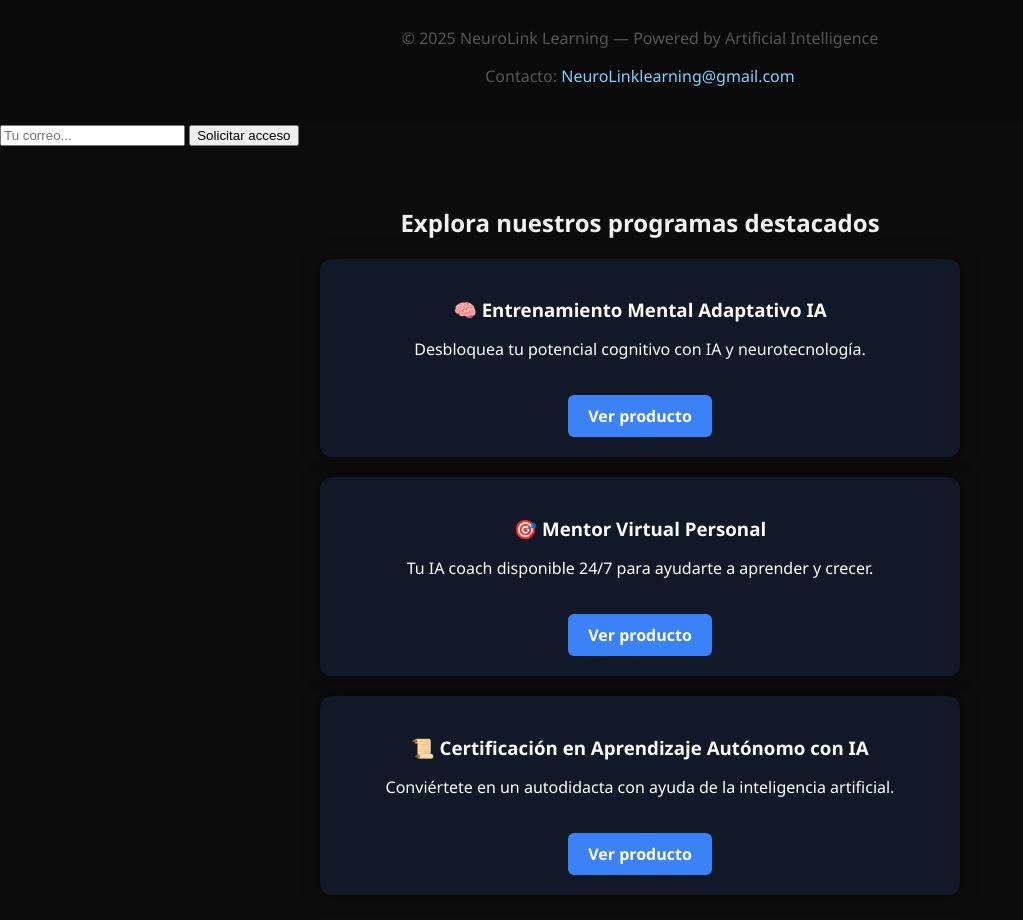
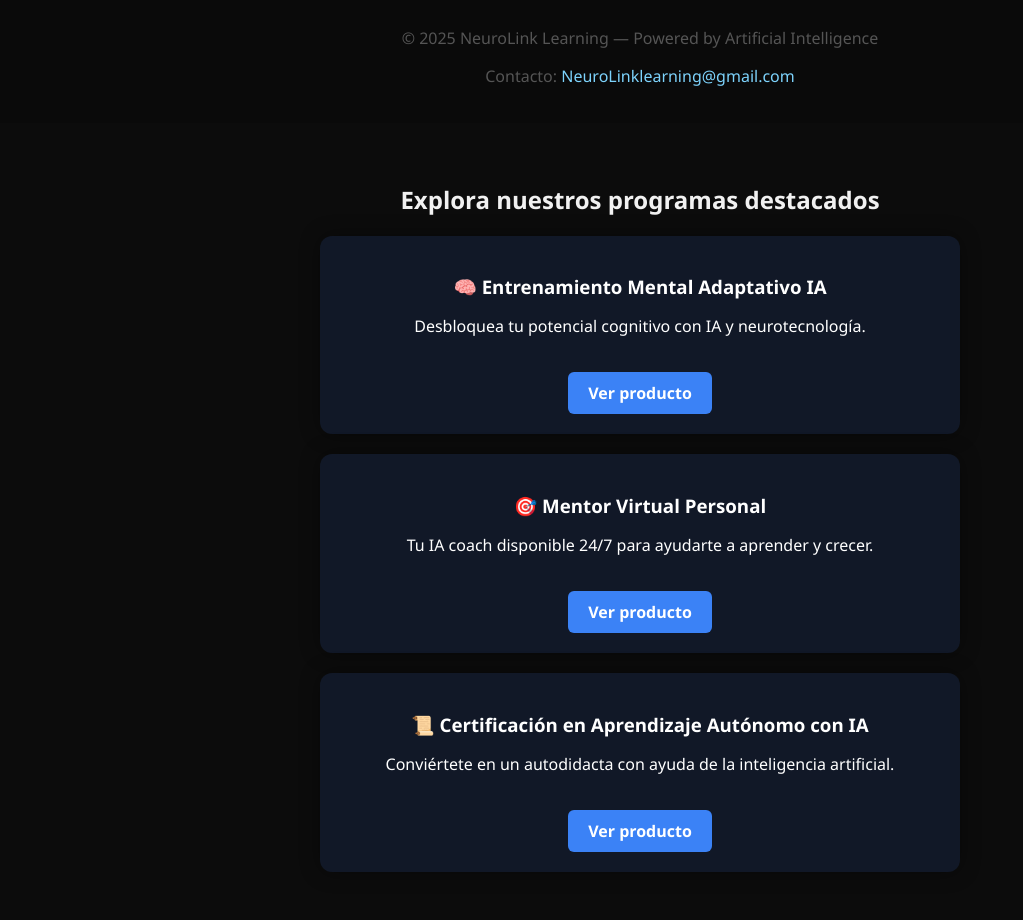
Before and after one commit to AnielH13/NeuroLink-learning, a plain HTML site: page index.html in a window 1280 px wide. Shown: the part 980-1900 px from the top of the page, without its empty margins (0-1023 px from the left). Drawn offline with Linux system fonts and the light colour scheme.

Commit message:
Update index.html

```diff
--- a/index.html
+++ b/index.html
@@ -38,10 +38,6 @@
     <p>&copy; 2025 NeuroLink Learning &mdash; Powered by Artificial Intelligence</p>
     <p>Contacto: <a href="mailto:NeuroLinklearning@gmail.com">NeuroLinklearning@gmail.com</a></p>
   </footer>
-  <form action="https://formspree.io/f/xgvyreal" method="POST">
-  <input type="email" name="email" placeholder="Tu correo..." required>
-  <button type="submit">Solicitar acceso</button>
-  </form>
 </body>
 <section class="productos">
   <h2>Explora nuestros programas destacados</h2>
```
